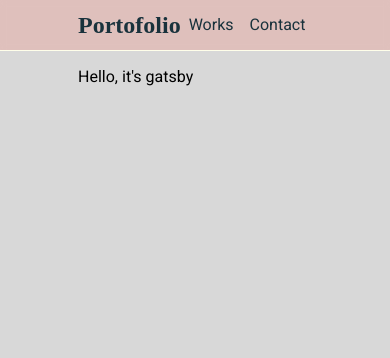
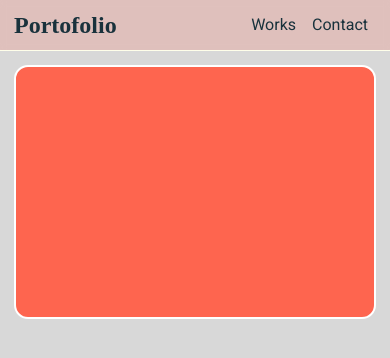
Before and after one commit to adhityatri/personal-website, a Gatsby site: page / in a window 390 px wide. Built offline with nearby package versions, Linux system fonts and the light colour scheme; Gatsby itself is replaced by a stand-in of ours; a web font is replaced by a local one.

Commit message:
responsive layout

```diff
--- a/src/components/Hero.js
+++ b/src/components/Hero.js
@@ -3,7 +3,7 @@ import styled from 'styled-components'
 
 const HeroWrapper = styled.div`
     border: 2px solid white;
-    height: 300px;
+    height: 250px;
     border-radius: ${props => props.theme.space};
     background: ${props => props.theme.colors.primary};
 `
--- a/src/components/Layouts.js
+++ b/src/components/Layouts.js
@@ -5,8 +5,11 @@ import GlobalStyle from '../theme/global.style'
 import styled from 'styled-components'
 
 const Content = styled.div`
-    margin: 0 ${props => props.theme.layout.space};
+    margin: 0 ${props => props.theme.space};
     padding: ${props => props.theme.space} 0;
+    @media ${props => props.theme.breakpoints.md}{
+        margin: 0 ${props => props.theme.layout.space};
+    }
     @media ${props => props.theme.breakpoints.xxl}{
         margin: 0 ${props => props.theme.layout.spaceLarge};
     }
--- a/src/components/Navbar.js
+++ b/src/components/Navbar.js
@@ -15,7 +15,10 @@ const Brand = styled.div`
 
 const Header = styled.header`
     border-bottom: 1px solid ${props => props.theme.colors.border};
-    padding: 0 ${props => props.theme.layout.space};
+    padding: 0 ${props => props.theme.space};
+    @media ${props => props.theme.breakpoints.md}{
+        padding: 0 ${props => props.theme.layout.space};
+    }
     @media ${props => props.theme.breakpoints.xxl}{
         padding: 0 ${props => props.theme.layout.spaceLarge};
     }
--- a/src/pages/index.js
+++ b/src/pages/index.js
@@ -1,14 +1,13 @@
-import React from 'react'
-import Layouts from '../components/Layouts'
+import React from "react";
+import Layouts from "../components/Layouts";
+import Hero from '../components/Hero'
 
 function index() {
-    return (
-        <Layouts>
-            <div>
-                Hello, it's gatsby
-            </div>
-        </Layouts>
-    )
+  return (
+    <Layouts>
+      <Hero />
+    </Layouts>
+  );
 }
 
-export default index
+export default index;
--- a/src/pages/works.js
+++ b/src/pages/works.js
@@ -1,11 +1,10 @@
 import React from 'react'
 import Layouts from '../components/Layouts'
-import Hero from '../components/Hero'
 
 function index() {
     return (
         <Layouts>
-            <Hero />
+
         </Layouts>
     )
 }
```
